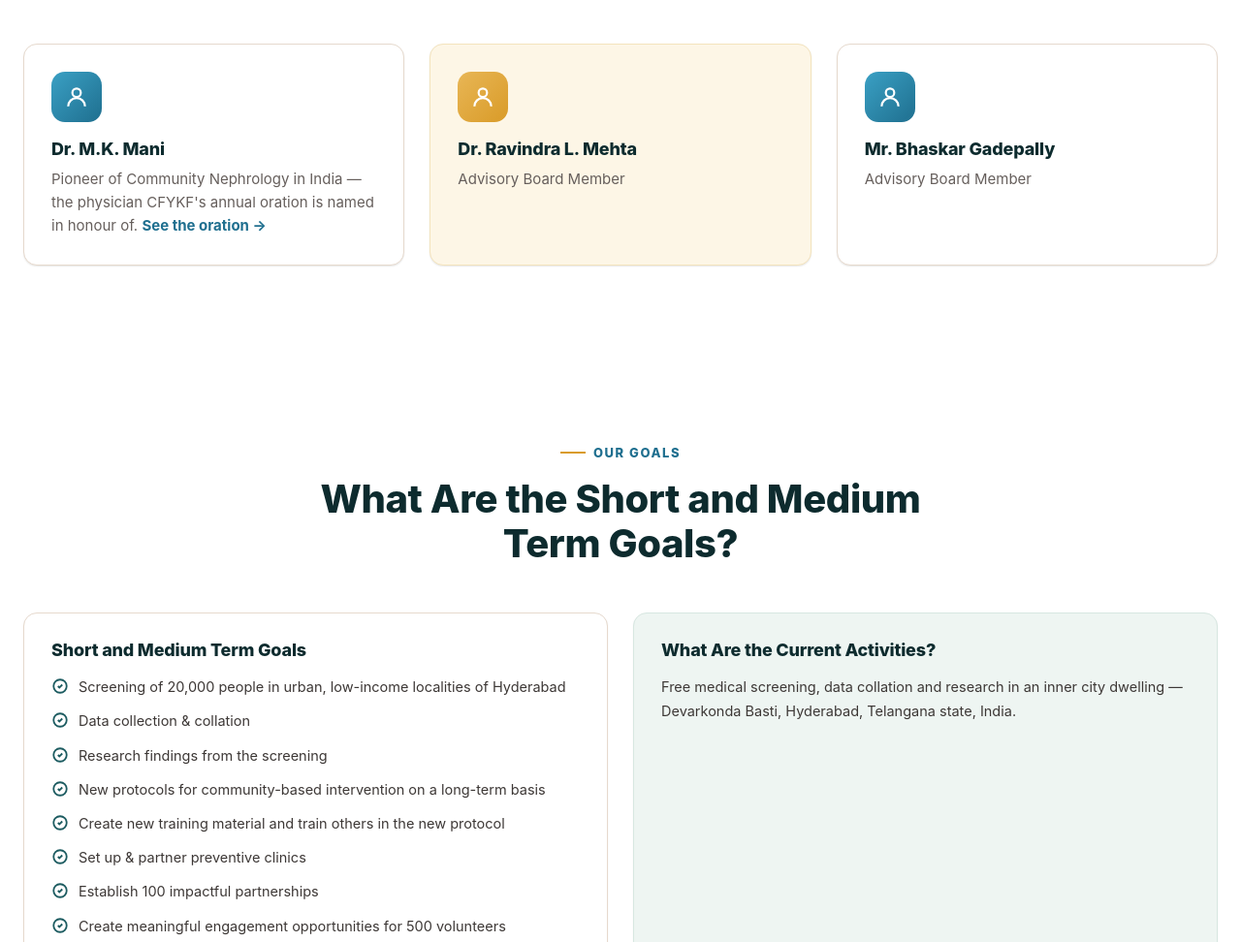
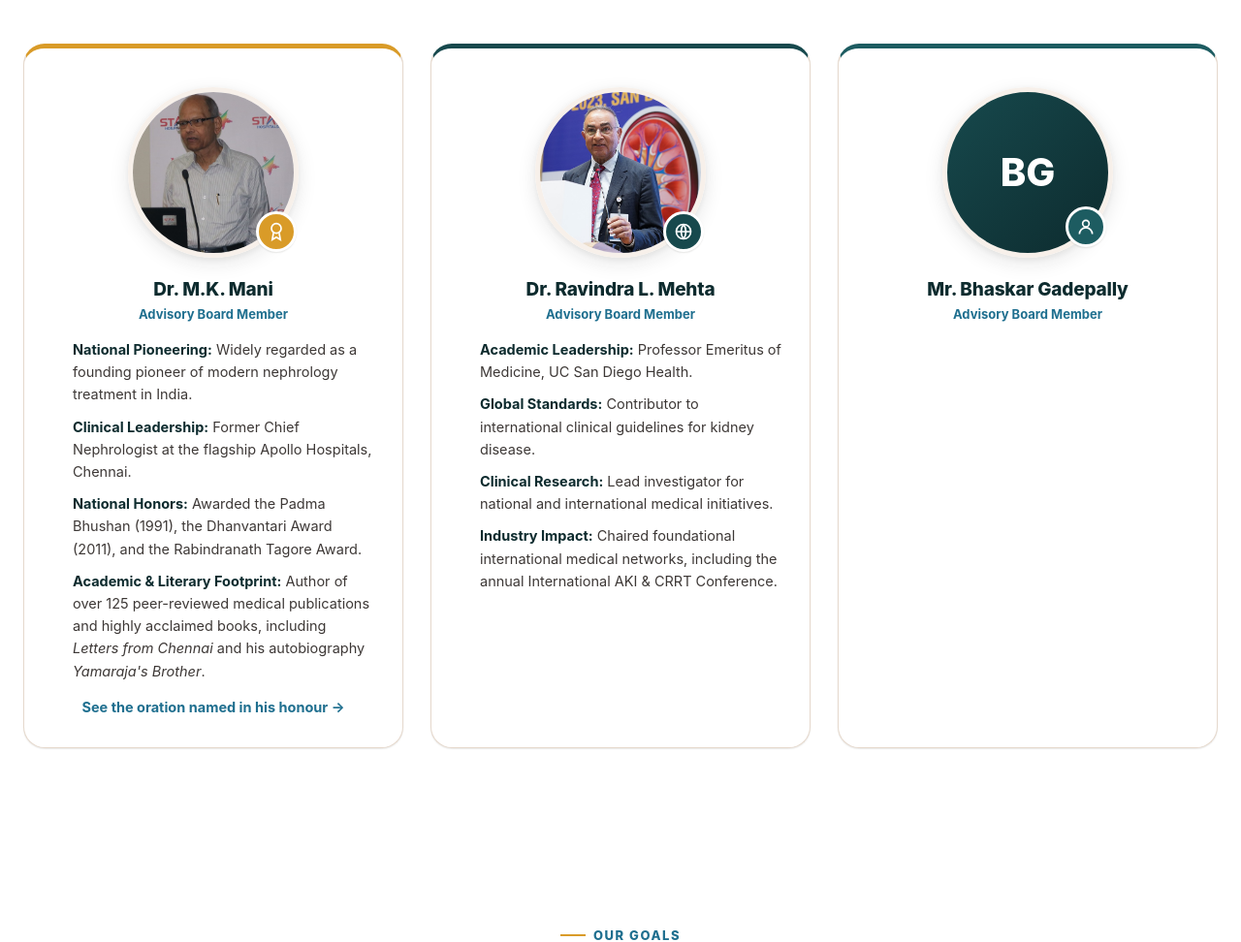
Before and after one commit to theaishastra/cfykf_1, a plain HTML site: page about.html in a window 1280 px wide. Shown: the part 7283-8255 px from the top of the page at 97% size. Drawn offline with Linux system fonts and the light colour scheme.

Commit message:
Added Mk mani and Mehta Images

```diff
--- a/about.html
+++ b/about.html
@@ -445,21 +445,49 @@
       <h2>Board of Advisors</h2>
       <p>Distinguished voices in nephrology, medicine and public life who guide CFYKF's direction.</p>
     </div>
-    <div class="grid grid-3 reveal">
-      <div class="card">
-        <div class="icon"><svg viewBox="0 0 24 24" fill="none" stroke="currentColor" stroke-width="2"><circle cx="12" cy="8" r="4"/><path d="M4 21c0-4.4 3.6-8 8-8s8 3.6 8 8"/></svg></div>
+    <div class="trustee-grid reveal">
+      <div class="trustee-card" style="--accent:var(--gold-500);">
+        <div class="tc-avatar">
+          <img src="assets/images/about_team/MK_Mani.png" alt="Dr. M.K. Mani">
+          <span class="tc-badge" title="Advisory Board Member">
+            <svg viewBox="0 0 24 24" fill="none" stroke="currentColor" stroke-width="2"><circle cx="12" cy="8" r="6"/><path d="M8.5 13.5 7 22l5-3 5 3-1.5-8.5"/></svg>
+          </span>
+        </div>
         <h3>Dr. M.K. Mani</h3>
-        <p>Pioneer of Community Nephrology in India — the physician CFYKF's annual oration is named in honour of. <a href="honour-oration.html" style="color:var(--maroon-700);font-weight:700;">See the oration →</a></p>
+        <div class="role">Advisory Board Member</div>
+        <ul class="tc-list">
+          <li><strong>National Pioneering:</strong> Widely regarded as a founding pioneer of modern nephrology treatment in India.</li>
+          <li><strong>Clinical Leadership:</strong> Former Chief Nephrologist at the flagship Apollo Hospitals, Chennai.</li>
+          <li><strong>National Honors:</strong> Awarded the Padma Bhushan (1991), the Dhanvantari Award (2011), and the Rabindranath Tagore Award.</li>
+          <li><strong>Academic &amp; Literary Footprint:</strong> Author of over 125 peer-reviewed medical publications and highly acclaimed books, including <em>Letters from Chennai</em> and his autobiography <em>Yamaraja's Brother</em>.</li>
+        </ul>
+        <p style="text-align:center;"><a href="honour-oration.html" style="color:var(--maroon-700);font-weight:700;">See the oration named in his honour →</a></p>
       </div>
-      <div class="card tint-gold">
-        <div class="icon"><svg viewBox="0 0 24 24" fill="none" stroke="currentColor" stroke-width="2"><circle cx="12" cy="8" r="4"/><path d="M4 21c0-4.4 3.6-8 8-8s8 3.6 8 8"/></svg></div>
+      <div class="trustee-card" style="--accent:var(--teal-700);">
+        <div class="tc-avatar">
+          <img src="assets/images/about_team/Ravindra_Mehta.png" alt="Dr. Ravindra L. Mehta">
+          <span class="tc-badge" title="Advisory Board Member">
+            <svg viewBox="0 0 24 24" fill="none" stroke="currentColor" stroke-width="2"><circle cx="12" cy="12" r="9"/><path d="M3 12h18M12 3a15 15 0 0 1 0 18M12 3a15 15 0 0 0 0 18"/></svg>
+          </span>
+        </div>
         <h3>Dr. Ravindra L. Mehta</h3>
-        <p>Advisory Board Member</p>
+        <div class="role">Advisory Board Member</div>
+        <ul class="tc-list">
+          <li><strong>Academic Leadership:</strong> Professor Emeritus of Medicine, UC San Diego Health.</li>
+          <li><strong>Global Standards:</strong> Contributor to international clinical guidelines for kidney disease.</li>
+          <li><strong>Clinical Research:</strong> Lead investigator for national and international medical initiatives.</li>
+          <li><strong>Industry Impact:</strong> Chaired foundational international medical networks, including the annual International AKI &amp; CRRT Conference.</li>
+        </ul>
       </div>
-      <div class="card">
-        <div class="icon"><svg viewBox="0 0 24 24" fill="none" stroke="currentColor" stroke-width="2"><circle cx="12" cy="8" r="4"/><path d="M4 21c0-4.4 3.6-8 8-8s8 3.6 8 8"/></svg></div>
+      <div class="trustee-card" style="--accent:var(--teal-600);">
+        <div class="tc-avatar mono">
+          BG
+          <span class="tc-badge" title="Advisory Board Member">
+            <svg viewBox="0 0 24 24" fill="none" stroke="currentColor" stroke-width="2"><circle cx="12" cy="8" r="4"/><path d="M4 21c0-4.4 3.6-8 8-8s8 3.6 8 8"/></svg>
+          </span>
+        </div>
         <h3>Mr. Bhaskar Gadepally</h3>
-        <p>Advisory Board Member</p>
+        <div class="role">Advisory Board Member</div>
       </div>
     </div>
   </div>
--- a/css/styles.css
+++ b/css/styles.css
@@ -1312,6 +1312,12 @@ section{ padding:88px 0; }
 .trustee-card .role{ font-size:13px; color:var(--maroon-700); font-weight:700; margin-top:4px; }
 .trustee-card p{ margin-top:14px; font-size:14.5px; line-height:1.6; color:var(--ink-700); text-align:left; }
 .trustee-card .lr-fact{ margin-top:16px; }
+.tc-list{
+  display:flex; flex-direction:column; gap:10px; margin-top:14px; padding-left:20px;
+  font-size:14.5px; line-height:1.6; color:var(--ink-700); text-align:left;
+}
+.tc-list li{ padding-left:2px; }
+.tc-list strong{ color:var(--teal-900); }
 @media (max-width:900px){ .trustee-grid{ grid-template-columns:1fr; max-width:440px; margin:0 auto; } }
 .lr-fact{
   display:inline-flex; align-items:center; gap:7px; padding:7px 14px;
```
Also changed, not shown: honour-oration.html (+15 -3 lines), assets/images/about_team/MK_Mani.png (added), assets/images/about_team/Ravindra_Mehta.png (added), assets/images/about_team/Verghese_Jacob.png.
